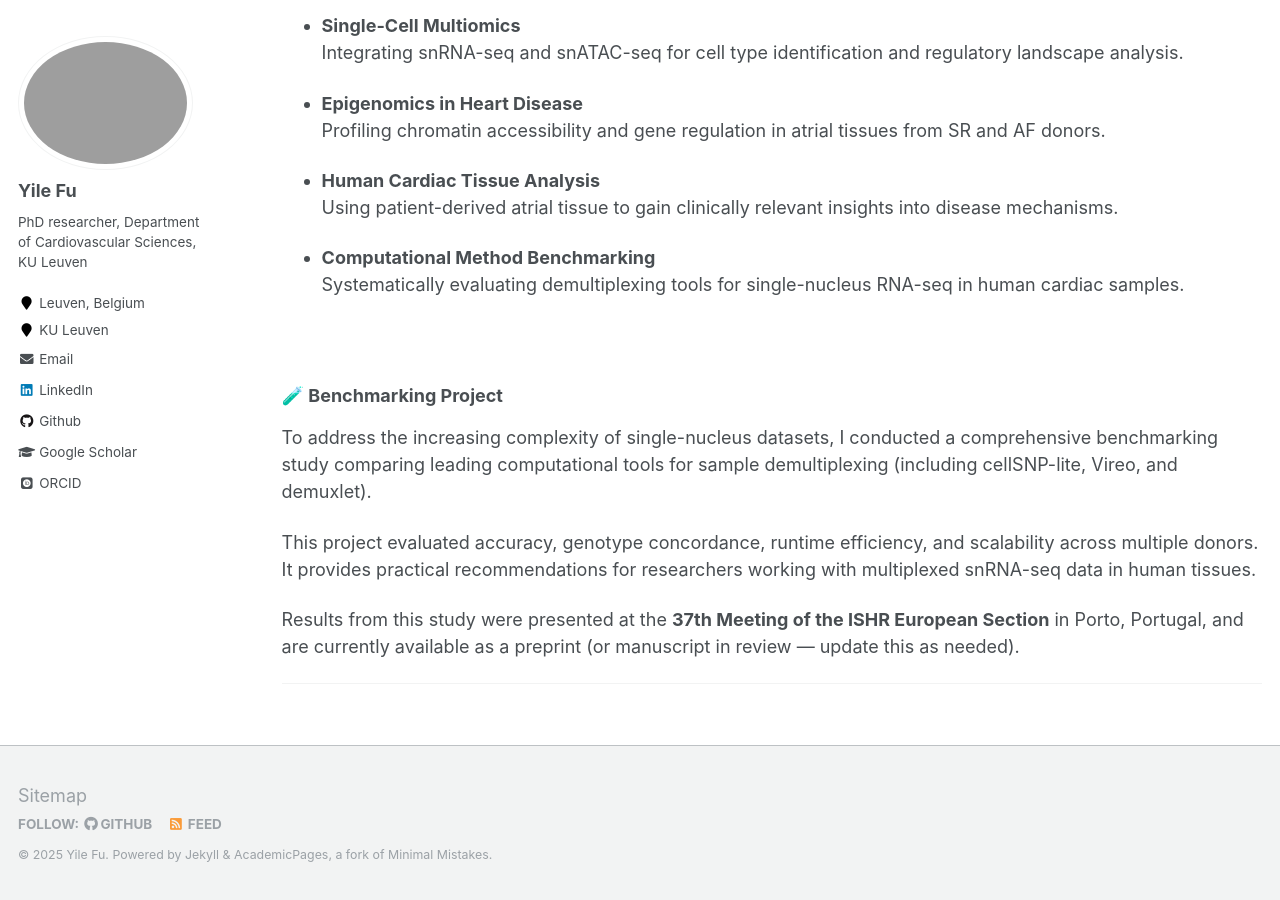
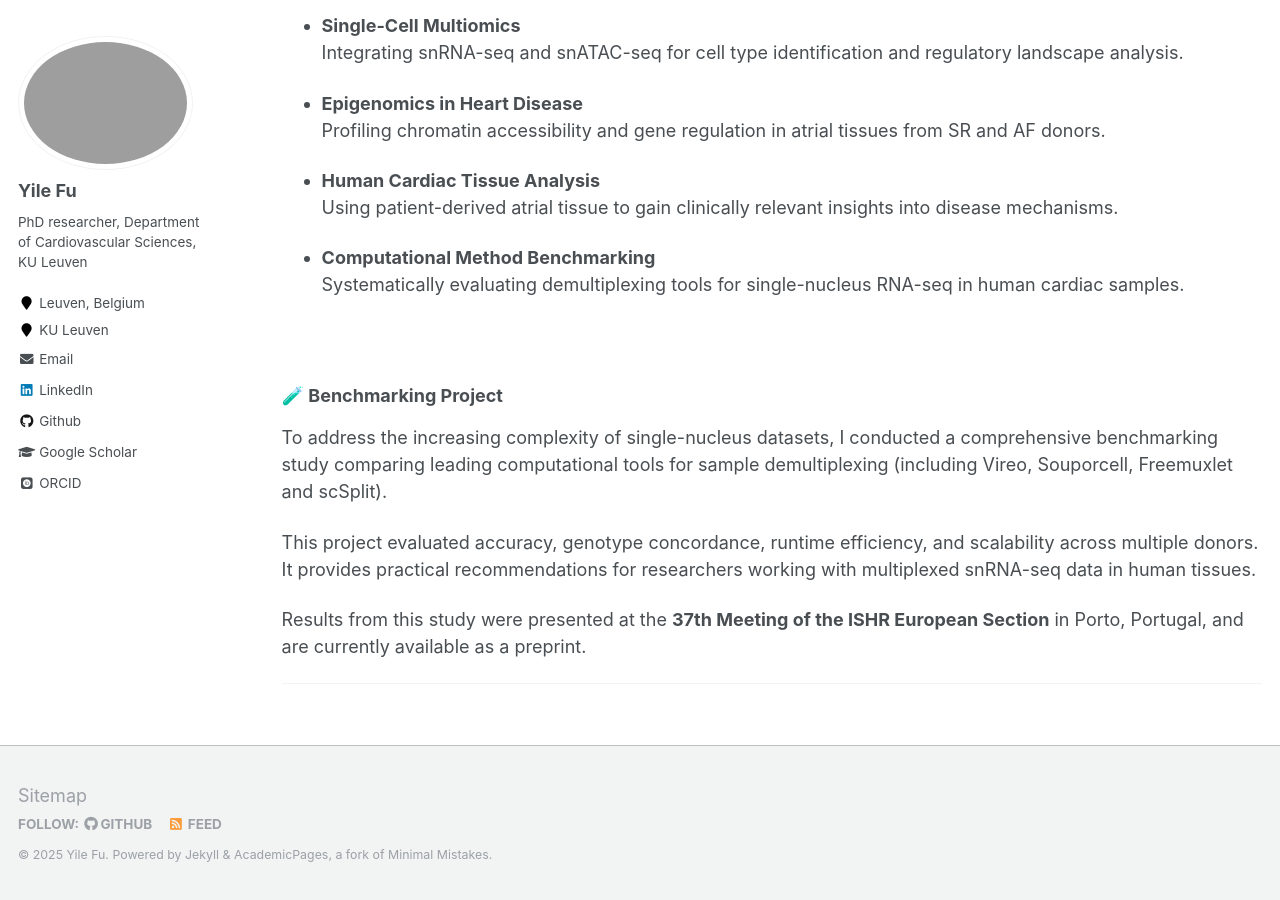
Before and after one commit to yilevine/yilefu.github.io, a Jekyll site: the page built from _pages/research.md, in a window 1280 px wide and 900 px high, scrolled down 566 px. Built offline with Jekyll 4.4.1, drawn with Linux system fonts in a browser that asks for light colours; some web fonts are replaced.

Commit message:
update research

```diff
--- a/_pages/research.md
+++ b/_pages/research.md
@@ -34,10 +34,10 @@ This work is part of a collaborative effort between KU Leuven, the University of
 
 ### 🧪 **Benchmarking Project**
 
-To address the increasing complexity of single-nucleus datasets, I conducted a comprehensive benchmarking study comparing leading computational tools for sample demultiplexing (including cellSNP-lite, Vireo, and demuxlet).
+To address the increasing complexity of single-nucleus datasets, I conducted a comprehensive benchmarking study comparing leading computational tools for sample demultiplexing (including Vireo, Souporcell, Freemuxlet and scSplit).
 
 This project evaluated accuracy, genotype concordance, runtime efficiency, and scalability across multiple donors. It provides practical recommendations for researchers working with multiplexed snRNA-seq data in human tissues.
 
-Results from this study were presented at the **37th Meeting of the ISHR European Section** in Porto, Portugal, and are currently available as a preprint (or manuscript in review — update this as needed).
+Results from this study were presented at the **37th Meeting of the ISHR European Section** in Porto, Portugal, and are currently available as a preprint.
 
 ---
```
Also changed, not shown: 1 other file.
